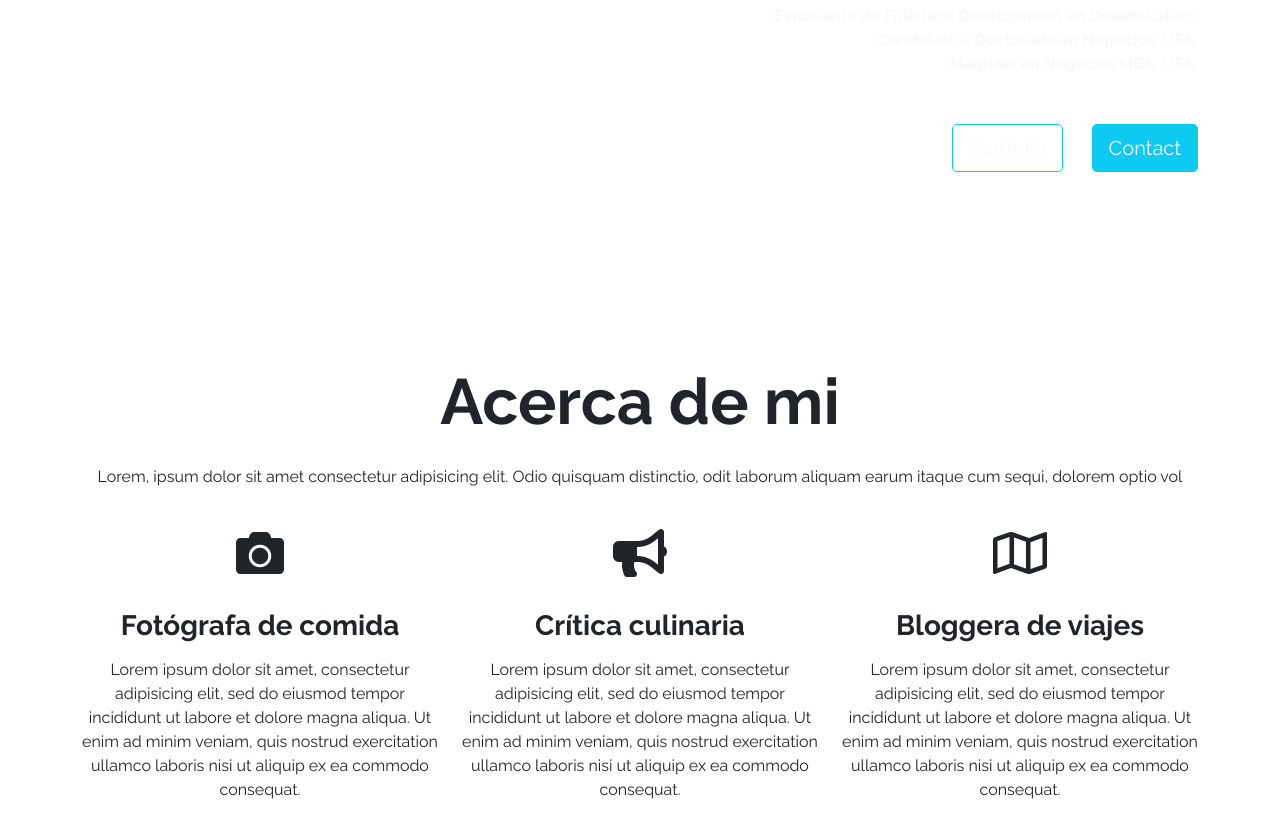
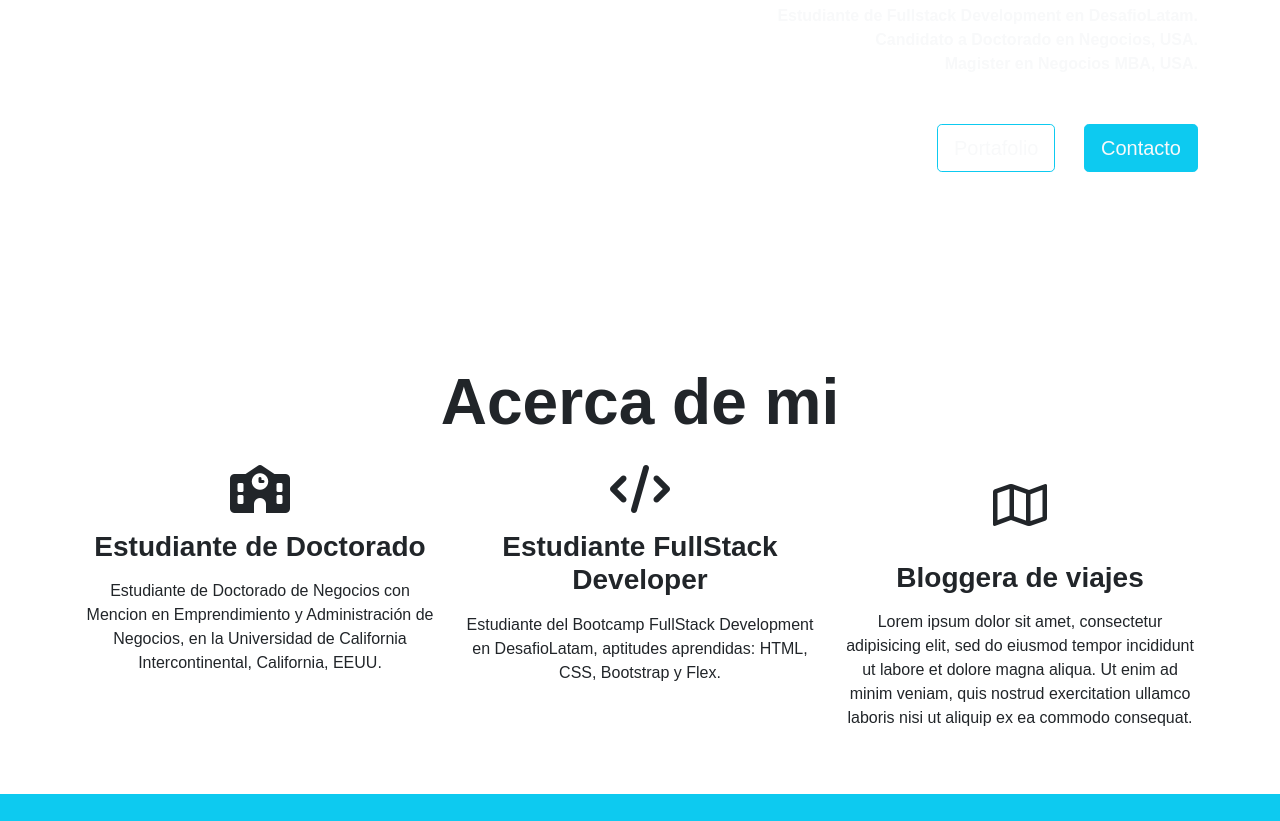
Before and after one commit to bentheornn/desafiolatam_git, a plain HTML site: page index.html in a window 1280 px wide. Shown: the part 380-1201 px from the top of the page. Drawn offline with nearby package versions, Linux system fonts and the light colour scheme.

Commit message:
footer_cambio_2nd_space

```diff
--- a/index.html
+++ b/index.html
@@ -6,10 +6,10 @@
     <meta name="viewport" content="width=device-width, initial-scale=1.0" />
     <link rel="preconnect" href="https://fonts.googleapis.com" />
     <link rel="preconnect" href="https://fonts.gstatic.com" crossorigin />
-    <link
-      href="https://fonts.googleapis.com/css2?family=Raleway:wght@400;700&display=swap"
-      rel="stylesheet"
-    />
+    <script
+      src="https://kit.fontawesome.com/55bcb2c3b1.js"
+      crossorigin="anonymous"
+    ></script>
     <link
       href="https://cdn.jsdelivr.net/npm/bootstrap@5.1.3/dist/css/bootstrap.min.css"
       rel="stylesheet"
@@ -75,9 +75,9 @@
           </p>
           <div class="mb-5 pb-5">
             <button class="btn btn-lg btn-outline-info text-light me-4">
-              Portfolio
+              Portafolio
             </button>
-            <button class="btn btn-lg btn-info text-light">Contact</button>
+            <button class="btn btn-lg btn-info text-light">Contacto</button>
           </div>
         </div>
       </div>
@@ -86,31 +86,22 @@
     <section id="Acerca-de-mi" class="container text-center my-5">
       <h2 class="display-3 fw-bold my-4">Acerca de mi</h2>
 
-      <p class="my-4">
-        Lorem, ipsum dolor sit amet consectetur adipisicing elit. Odio quisquam
-        distinctio, odit laborum aliquam earum itaque cum sequi, dolorem optio
-        vol
-      </p>
-
       <div class="row">
         <div class="col-12 col-md-4">
-          <i class="fas fa-camera fa-3x my-3"></i>
-          <h3 class="my-3 fw-bold">Fotógrafa de comida</h3>
+          <i class="fa-sharp fa-solid fa-school fa-3x"></i>
+          <h3 class="my-3 fw-bold">Estudiante de Doctorado</h3>
           <p class="my-3">
-            Lorem ipsum dolor sit amet, consectetur adipisicing elit, sed do
-            eiusmod tempor incididunt ut labore et dolore magna aliqua. Ut enim
-            ad minim veniam, quis nostrud exercitation ullamco laboris nisi ut
-            aliquip ex ea commodo consequat.
+            Estudiante de Doctorado de Negocios con Mencion en Emprendimiento y
+            Administración de Negocios, en la Universidad de California
+            Intercontinental, California, EEUU.
           </p>
         </div>
         <div class="col-12 col-md-4">
-          <i class="fas fa-bullhorn fa-3x my-3"></i>
-          <h3 class="my-3 fw-bold">Crítica culinaria</h3>
+          <i class="fa-solid fa-code fa-3x"></i>
+          <h3 class="my-3 fw-bold">Estudiante FullStack Developer</h3>
           <p class="my-3">
-            Lorem ipsum dolor sit amet, consectetur adipisicing elit, sed do
-            eiusmod tempor incididunt ut labore et dolore magna aliqua. Ut enim
-            ad minim veniam, quis nostrud exercitation ullamco laboris nisi ut
-            aliquip ex ea commodo consequat.
+            Estudiante del Bootcamp FullStack Development en DesafioLatam,
+            aptitudes aprendidas: HTML, CSS, Bootstrap y Flex.
           </p>
         </div>
         <div class="col-12 col-md-4">
@@ -199,10 +190,10 @@
       <h2 class="display-4 fw-bold text-center my-4">Contáctame</h2>
 
       <p class="text-center my-4 d-none d-md-block">
-        Lorem ipsum dolor, sit amet consectetur adipisicing elit. Doloribus
-        sapiente, autem delectus totam expedita animi corporis dolorem qui
-        magnam, aspernatur officiis quasi culpa tempora est commodi. Voluptate
-        beatae tempora quaerat?
+        Si te interesa mi perfil y/o portafolio, por favor contactame para que
+        podamos conversar.
+        <br />
+        Mas abajo podrás encontrar el formulario.
       </p>
 
       <form>
@@ -231,7 +222,7 @@
     </section>
 
     <footer class="bg-dark text-center text-light p-4">
-      <p class="mb-0">Olivia Ros 2019. Todos los derechos reservados.</p>
+      <p class="mb-0">Cesar Caceres 2024. Todos los derechos reservados.</p>
     </footer>
 
     <script
```
